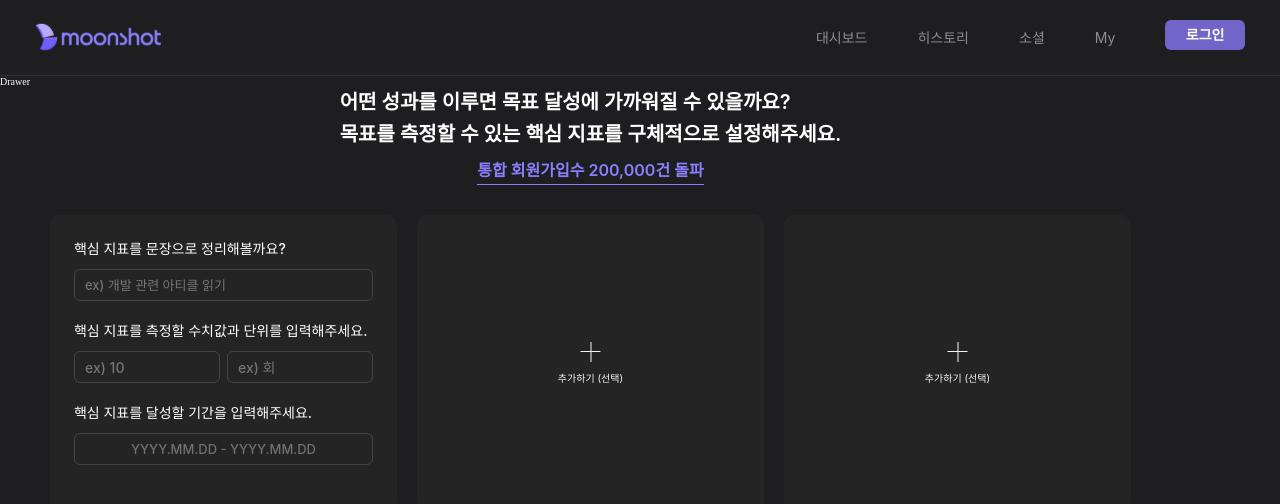
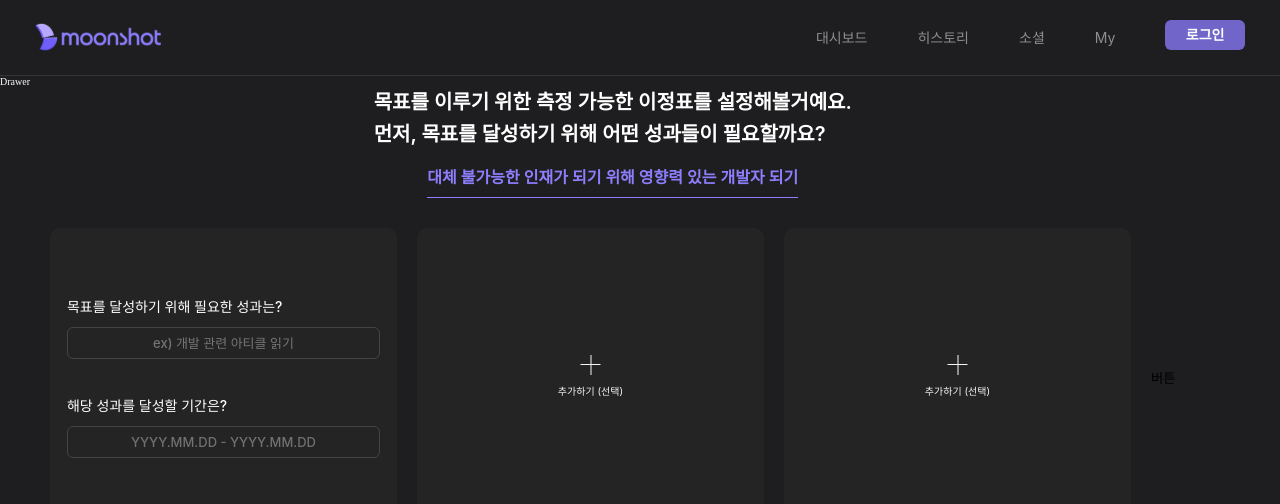
Before and after one commit to MOONSHOT-Team/MOONSHOT-CLIENT, a React (Vite) app: page /add-okr in a window 1280 px wide. Shown: the top 504 px of the page. Built offline with nearby package versions, Linux system fonts and the light colour scheme; a web font is replaced by a local one; what emotion-normalize would draw is missing.

Commit message:
feat: 가이드 플로우 제목 텍스트 추가

```diff
--- a/src/AddOkr/index.tsx
+++ b/src/AddOkr/index.tsx
@@ -1,10 +1,10 @@
-import AddKr from './step/AddKr';
+import AddGuideKr from './step/AddGuideKr';
 
 const AddOkr = () => {
   return (
     <>
-      <AddKr />
-      {/* <AddGuideKr /> */}
+      {/* <AddKr /> */}
+      <AddGuideKr />
     </>
   );
 };
--- a/src/AddOkr/step/AddGuideKr.tsx
+++ b/src/AddOkr/step/AddGuideKr.tsx
@@ -1,3 +1,5 @@
+import { css } from '@emotion/react';
+import styled from '@emotion/styled';
 import React, { useState } from 'react';
 
 import GuideFirstKeyResultCard from '../components/addKr/GuideFirstKeyResultCard';
@@ -5,8 +7,9 @@ import GuideSecondKeyResultCard from '../components/addKr/GuideSecondKeyResultCa
 import KeyResultPlusCard from '../components/addKr/KeyResultPlusCard';
 import { EmptyKeyResultCard } from '../styles/KeyResultCardStyle';
 
+const MAX_KR_LENGTH = 3;
+
 const AddGuideKr = () => {
-  const MAX_KR_LENGTH = 3;
   const [isActiveSecondKrCard, setIsActiveSecondKrCard] = useState(false);
   const [clickedCard, setClickedCard] = useState<number[]>([0]);
 
@@ -54,7 +57,6 @@ const AddGuideKr = () => {
   const renderSecondKrCards = () => {
     const secondKrList = [0, 1, 2];
 
-    console.log(clickedCard);
     return (
       <>
         {secondKrList.map((lenth) => {
@@ -68,7 +70,81 @@ const AddGuideKr = () => {
     );
   };
 
-  return <>{isActiveSecondKrCard ? renderSecondKrCards() : renderFirstKrCards()}</>;
+  return (
+    <section css={AddGuideKrContainer}>
+      {isActiveSecondKrCard ? (
+        <>
+          <StSecondAddGuideKrTxt>
+            {'달에 탐사선을 쏘아올릴 마음으로, 목표를 측정할 수 있는 핵심 지표를 설정해주세요.'}
+          </StSecondAddGuideKrTxt>
+          <StSubGuideTxt>
+            moonshot에서 설정되는 목표 수치는 70-80%에 도달할 시 완료된 것으로 간주되어요.
+          </StSubGuideTxt>
+        </>
+      ) : (
+        <StFirstAddGuideKrTxt>
+          {
+            '목표를 이루기 위한 측정 가능한 이정표를 설정해볼거예요.\n먼저, 목표를 달성하기 위해 어떤 성과들이 필요할까요?'
+          }
+        </StFirstAddGuideKrTxt>
+      )}
+
+      <StObjTitleBox>
+        <p>대체 불가능한 인재가 되기 위해 영향력 있는 개발자 되기</p>
+      </StObjTitleBox>
+
+      <section css={KrGuideCardWrapper}>
+        {isActiveSecondKrCard ? renderSecondKrCards() : renderFirstKrCards()}
+      </section>
+    </section>
+  );
 };
 
 export default AddGuideKr;
+
+const AddGuideKrContainer = css`
+  display: flex;
+  flex-direction: column;
+  align-items: center;
+`;
+
+const StAddGuideKrTxt = styled.h1`
+  color: ${({ theme }) => theme.colors.gray_000};
+  white-space: pre-line;
+
+  ${({ theme }) => theme.fonts.title_20_semibold};
+`;
+
+const StFirstAddGuideKrTxt = styled(StAddGuideKrTxt)`
+  margin: 1rem 0 0.6rem;
+`;
+const StSecondAddGuideKrTxt = styled(StAddGuideKrTxt)`
+  margin: 1rem 0 0.4rem;
+`;
+
+const StSubGuideTxt = styled.p`
+  margin-bottom: 1.6rem;
+  color: ${({ theme }) => theme.colors.sub_mint};
+
+  ${({ theme }) => theme.fonts.body_12_medium};
+`;
+
+const StObjTitleBox = styled.div`
+  display: flex;
+  align-items: center;
+  width: fit-content;
+  height: 4.2rem;
+  padding: 0.7rem 0.5rem ${({ theme }) => theme.fonts.title_16_semibold};
+  margin-bottom: 3rem;
+  color: ${({ theme }) => theme.colors.main_purple};
+  border-bottom: 1px solid ${({ theme }) => theme.colors.main_purple};
+
+  ${({ theme }) => theme.fonts.title_16_semibold};
+`;
+
+const KrGuideCardWrapper = css`
+  display: flex;
+  gap: 2rem;
+  align-items: center;
+  width: 100%;
+`;
```
